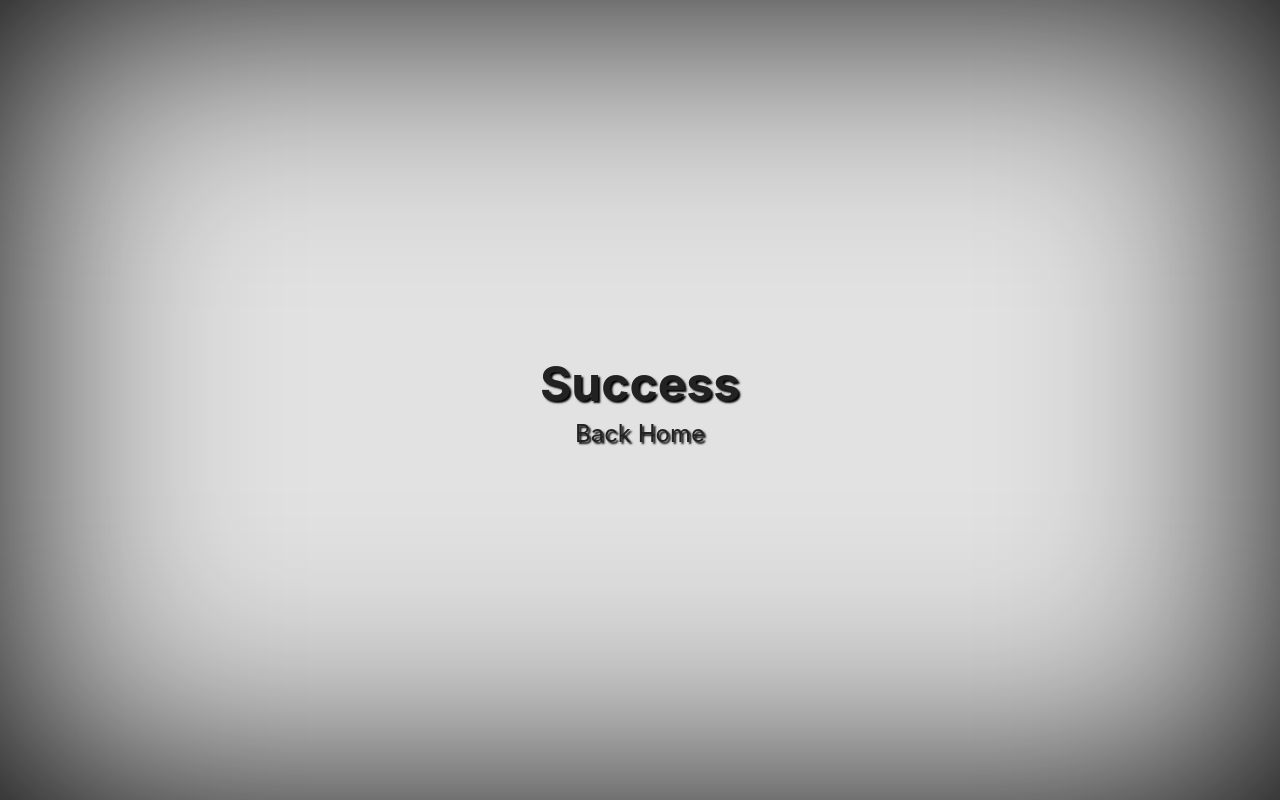
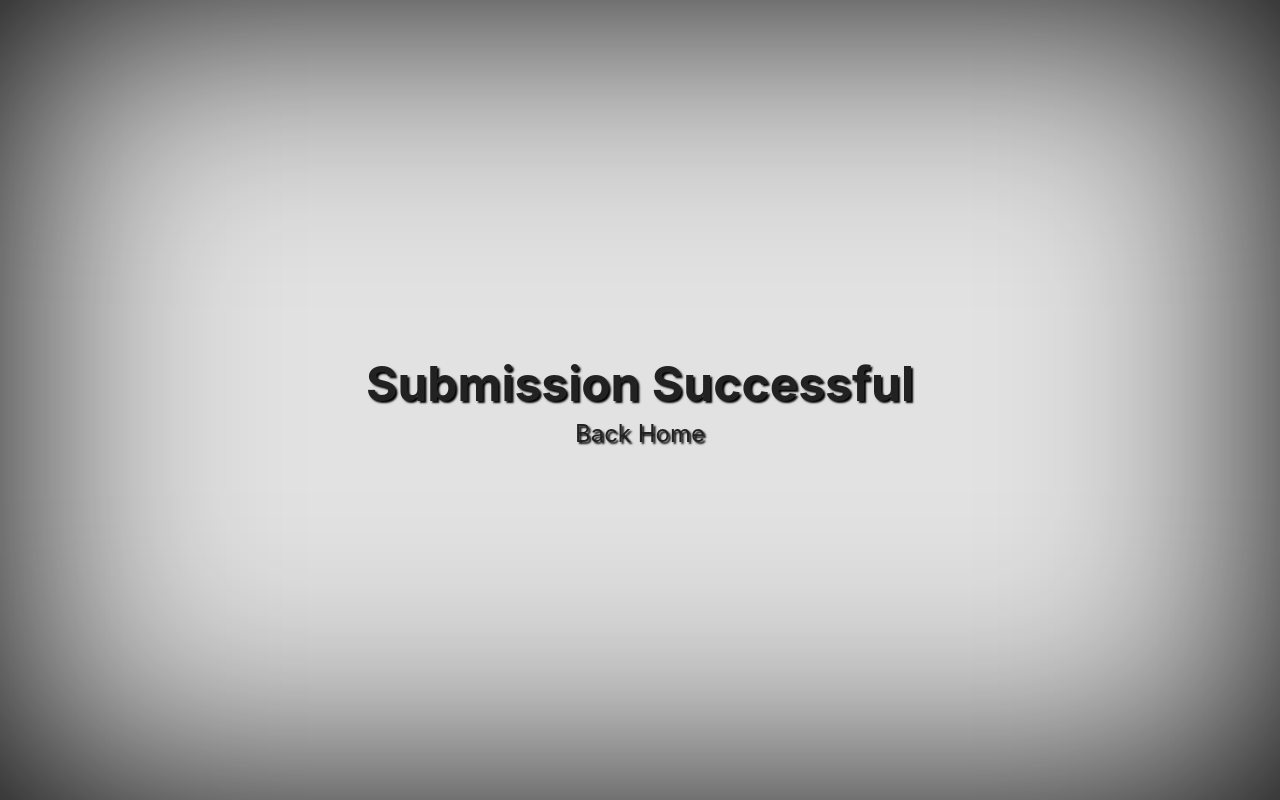
Before and after one commit to joshf26/Personal-Website, a website: page src/templates/success.html in a window 1280 px wide. Drawn offline with nearby package versions, Linux system fonts and the light colour scheme; files that its build step writes are made by us from their sources.

Commit message:
Updated success page.

```diff
--- a/src/templates/success.html
+++ b/src/templates/success.html
@@ -3,7 +3,7 @@
 {% block body -%}
 <div class="section">
   <div class="margin-auto">
-    <h1>Success</h1>
+    <h1>Submission Successful</h1>
     <a href="/">Back Home</a>
   </div>
 </div>
```
